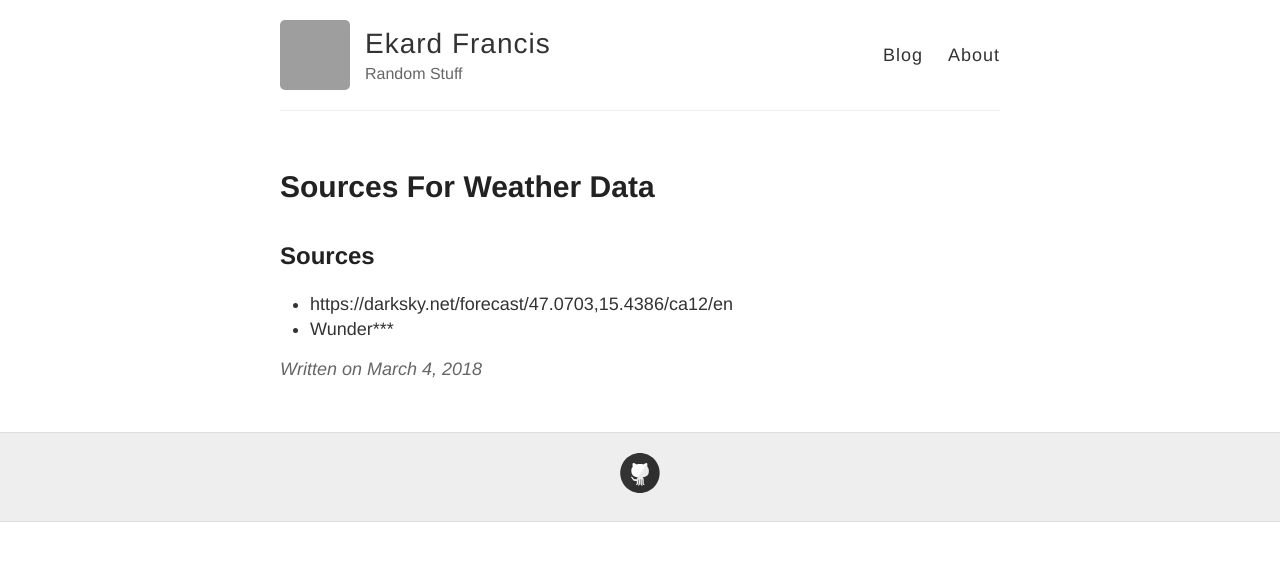
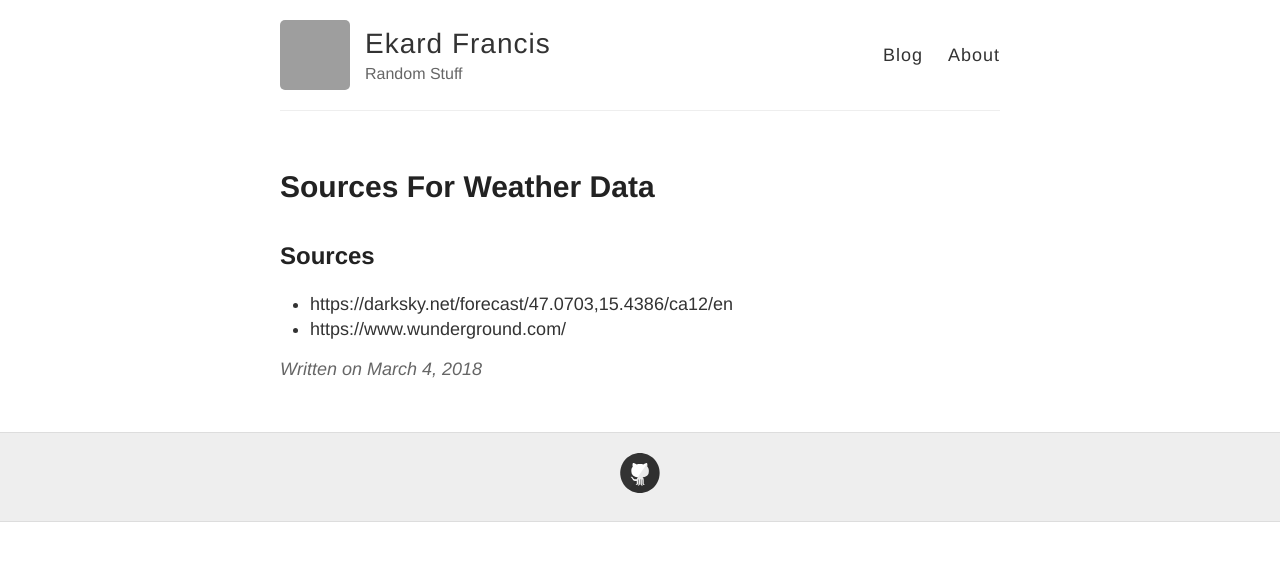
Before and after one commit to ekardf/ekardf.github.io, a Jekyll site: the page built from _posts/2018-03-04-sources-for-weather-data.md, in a window 1280 px wide. Shown: the top 561 px of the page. Built offline with Jekyll 4.4.1, drawn with Linux system fonts in a browser that asks for light colours; our own code applies the rules of GitHub Pages for plain Markdown files; grey boxes are pictures that could not be loaded.

Commit message:
Update 2018-03-04-sources-for-weather-data.md

```diff
--- a/_posts/2018-03-04-sources-for-weather-data.md
+++ b/_posts/2018-03-04-sources-for-weather-data.md
@@ -3,4 +3,4 @@
 ## Sources
 
 * https://darksky.net/forecast/47.0703,15.4386/ca12/en
-* Wunder***
+* https://www.wunderground.com/
```
